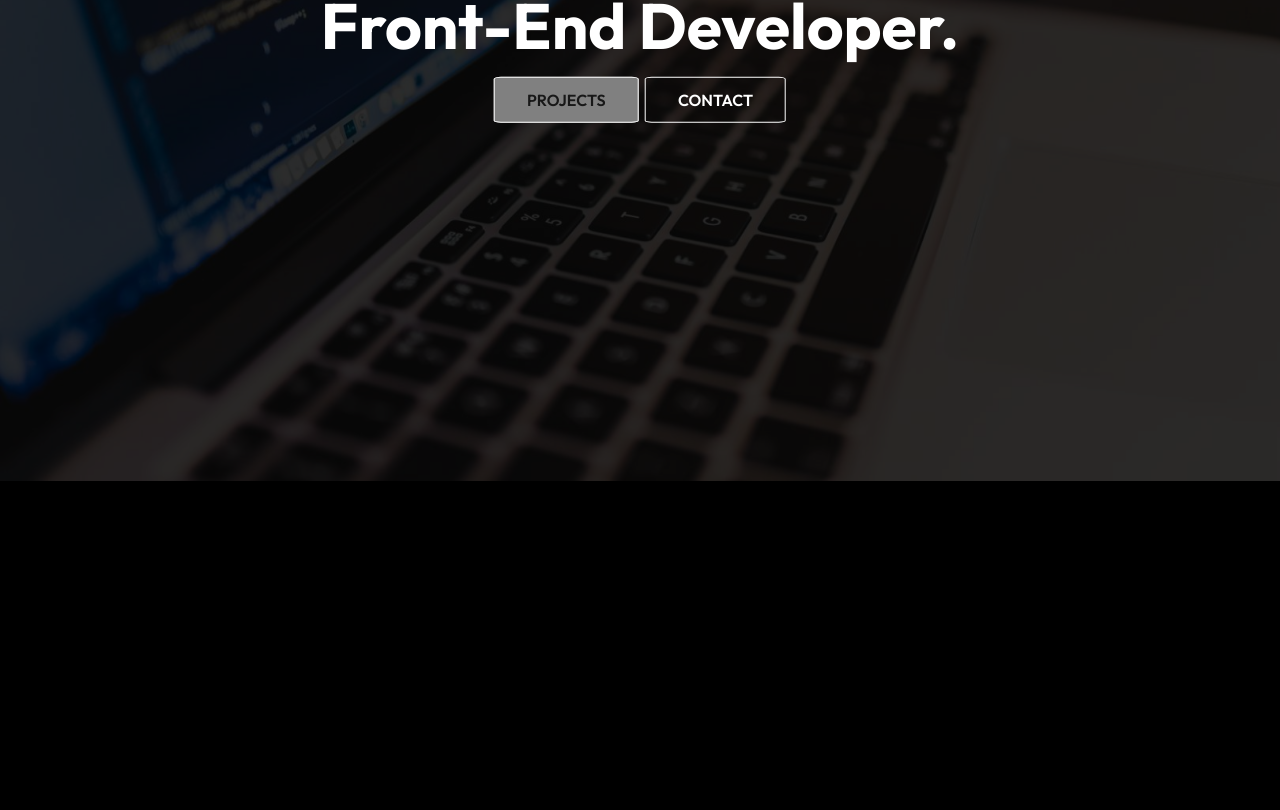
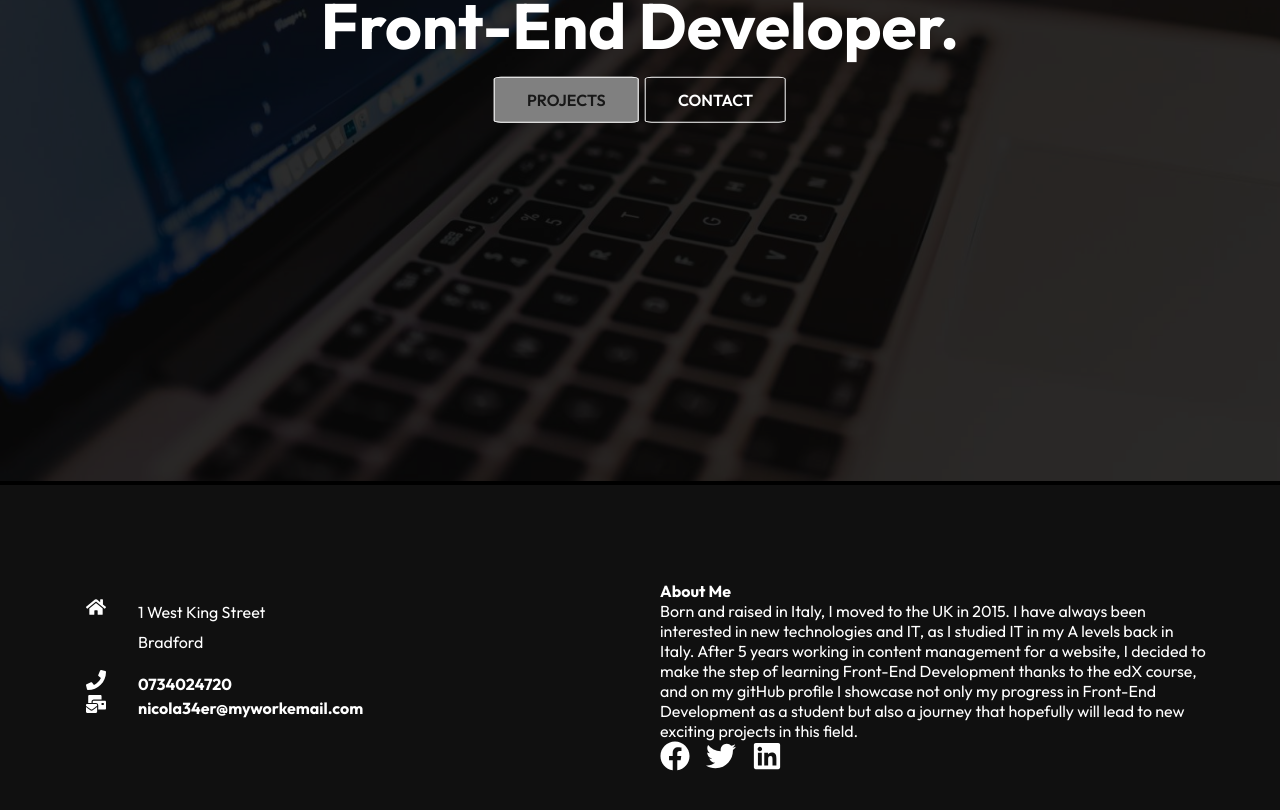
Before and after one commit to Nikola84ca/react-portfolio, a React (Create React App) app: page / in a window 1280 px wide. Shown: the part 372-1182 px from the top of the page. Before the commit the page ends 857 px from the top, so only its background shows below. Built offline with nearby package versions, Linux system fonts and the light colour scheme.

Commit message:
started working on the footer component

```diff
--- /dev/null
+++ b/src/components/Footer.jsx
@@ -0,0 +1,42 @@
+import "./FooterStyles.css";
+import {FaHome, FaMailBulk, FaPhone, FaFacebook, FaTwitter, FaLinkedin } from "react-icons/fa";
+import React from 'react'
+
+const Footer = () => {
+  return (
+    <div className="footer">
+        <div className="footer-container">
+        <div className="left">
+        <div className="location">
+            <FaHome size={20} style={{color: "#fff" , marginRight: "2rem"}}/>
+            <div>
+                <p>1 West King Street</p>
+                <p>Bradford</p>
+            </div>
+        </div>
+        <div className="phone">
+            <h4><FaPhone size={20} style={{color: "#fff" , marginRight: "2rem"}}/>
+            0734024720</h4>
+        </div>
+        <div className="email">
+            <h4><FaMailBulk size={20} style={{color: "#fff" , marginRight: "2rem"}}/>
+            nicola34er@myworkemail.com</h4>
+        </div>
+        </div>
+        <div className="right">
+            <h4>About Me</h4>
+            <p>Born and raised in Italy, I moved to the UK in 2015. I have always been interested in new technologies and IT, as I studied IT in my A levels back in Italy. After 5 years working in content management for a website, I decided to make the step of learning Front-End Development thanks to the edX course, and on my gitHub profile I showcase not only my progress in Front-End Development as a student but also a journey that hopefully will lead to new exciting projects in this field.</p>
+            <div className="social">
+            <FaFacebook size={30} style={{color: "#fff" , marginRight: "1rem"}}/>
+
+            <FaTwitter size={30} style={{color: "#fff" , marginRight: "1rem"}}/>
+
+            <FaLinkedin size={30} style={{color: "#fff" , marginRight: "1rem"}}/>
+            </div>
+        </div>
+        </div>
+    </div>
+  )
+}
+
+export default Footer
--- /dev/null
+++ b/src/components/FooterStyles.css
@@ -0,0 +1,32 @@
+.footer{
+    width: 100%;
+    padding: 6rem 0;
+    background-color: rgb(20, 20, 20, 0.8);
+}
+
+.footer-container{
+    max-width: 1140px;
+    margin: auto;
+    display: grid;
+    grid-template-columns: repeat(2, 1fr);
+    grid-gap: 40px;
+}
+
+.left{
+    height: 100%;
+    max-width: 100%;
+    display: flex;
+    flex-direction: column;
+    padding: 1rem;
+
+}
+
+.location{
+
+    display: flex;
+    margin-bottom: 0.8rem;
+}
+
+.location p {
+    line-height: 30px;
+}
--- a/src/components/HeroImage.jsx
+++ b/src/components/HeroImage.jsx
@@ -8,7 +8,7 @@ const HeroImage = () => {
   return (
     <div className="hero">
         <div className="mask">
-            <img className="into-img" src={IntroImg} alt ="Image of laptop and code" />
+            <img className="into-img" src={IntroImg} alt ="laptop and code" />
         </div>
         <div className="content">
             <p>HI, I'M NICOLA AND I'M A</p>
--- a/src/pages/Home.js
+++ b/src/pages/Home.js
@@ -1,6 +1,7 @@
 import React from 'react'
 import Navbar from '../components/Navbar'
 import HeroImage from '../components/HeroImage'
+import Footer from '../components/Footer'
 
 const Home = () => {
   return (
@@ -8,6 +9,7 @@ const Home = () => {
     <div>
       <Navbar/>
       <HeroImage/>
+      <Footer/>
     </div>
     </>
   )
```
